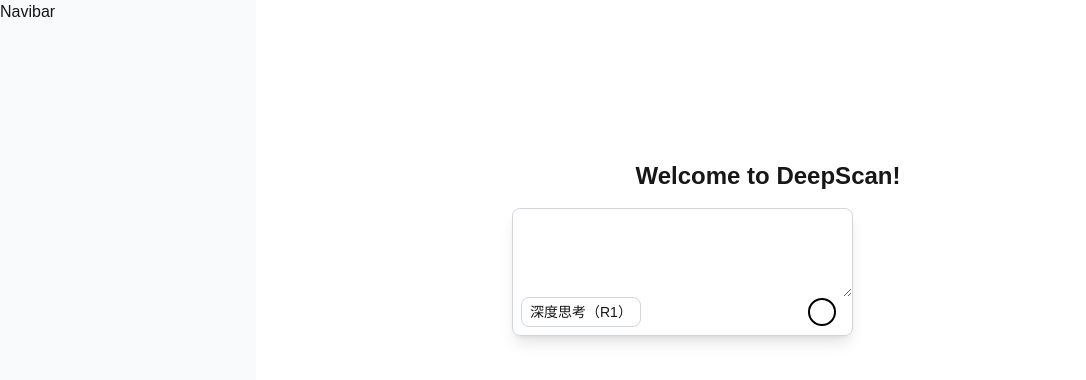
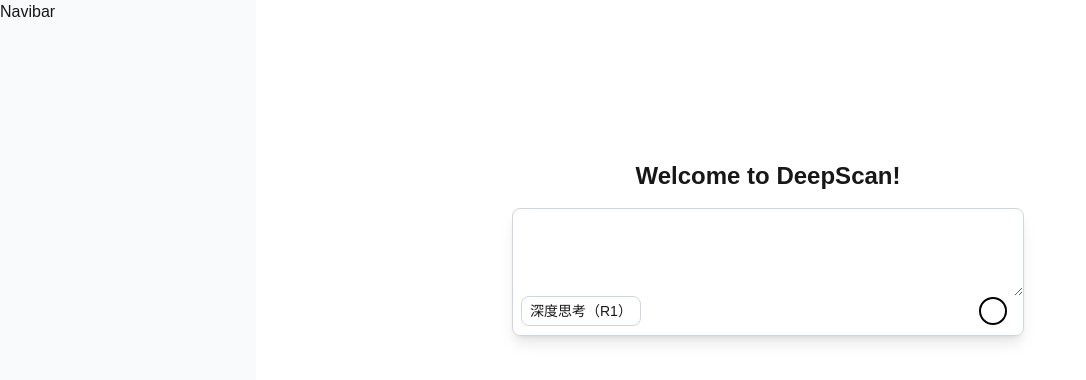
Before and after one commit to alicesainta-sketch/deepscan, a Next.js app: page / in a window 1280 px wide. Shown: the top 380 px of the page, without its empty margins (0-1086 px from the left). Built offline with nearby package versions, Linux system fonts and the light colour scheme; some icons are missing.

Commit message:
输入框占满该容器宽度，和标题区域同宽

```diff
--- a/src/app/page.tsx
+++ b/src/app/page.tsx
@@ -21,9 +21,9 @@
       <div className="h-1/5"></div>
       <div className="w-1/2">
         <p className="font-bold text-2xl text-center">Welcome to DeepScan!</p>
-        <div className="flex flex-col items-center justify-center mt-4 shadow-lg border-[1px] border-gray-300 h-32 rounded-lg w-2/3">
+        <div className="flex flex-col justify-center mt-4 shadow-lg border-[1px] border-gray-300 h-32 rounded-lg w-full">
           <textarea
-            className="w-full rounded-lg p-3 h-32 focus:outline-none"
+            className="w-full rounded-lg p-3 h-30 focus:outline-none"
             value={input}
             onChange={(e) => setInput(e.target.value)}
           ></textarea>
```
